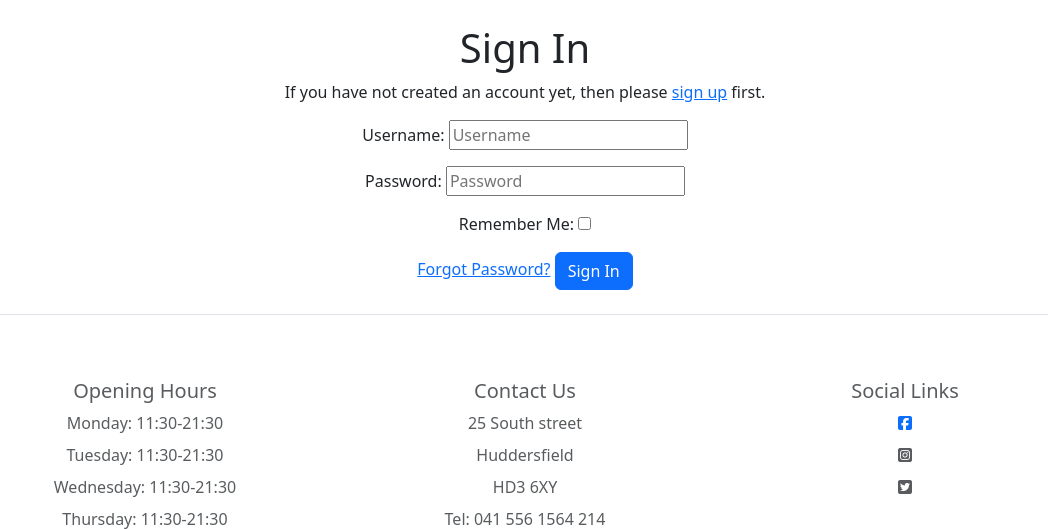
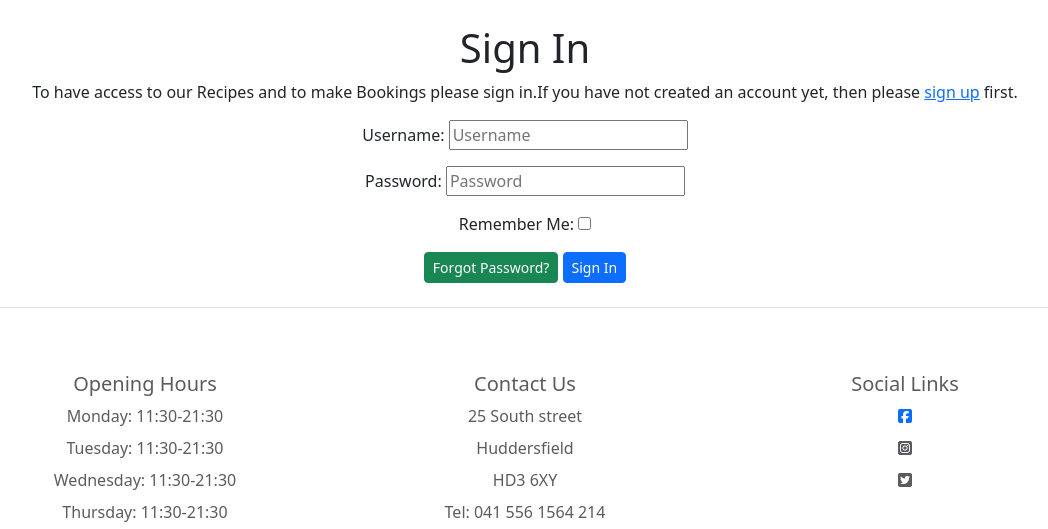
Before and after one commit to Code-Institute-Submissions/project4-ci, a Django app: page /accounts/login/ in a window 1280 px wide. Shown: the part 160-689 px from the top of the page, without its empty margins (115-1163 px from the left). Run offline with Django 3.2, Linux system fonts and the light colour scheme; some libraries are stand-ins or nearby versions.

Commit message:
reset password template

```diff
--- a/templates/account/login.html
+++ b/templates/account/login.html
@@ -31,7 +31,7 @@ for a {{ site_name }} account and sign in below:{% endblocktrans %}</p>
 {% include "socialaccount/snippets/login_extra.html" %}
 
 {% else %}
-<p>{% blocktrans %}If you have not created an account yet, then please
+<p>{% blocktrans %} To have access to our Recipes and to make Bookings please sign in.If you have not created an account yet, then please
 <a href="{{ signup_url }}">sign up</a> first.{% endblocktrans %}</p>
 {% endif %}
 
@@ -39,10 +39,10 @@ for a {{ site_name }} account and sign in below:{% endblocktrans %}</p>
   {% csrf_token %}
   {{ form.as_p }}
   {% if redirect_field_value %}
-  <input type="hidden" name="{{ redirect_field_name }}" value="{{ redirect_field_value }}" />
+  <input  type="hidden" name="{{ redirect_field_name }}" value="{{ redirect_field_value }}" />
   {% endif %}
-  <a class="button secondaryAction" href="{% url 'account_reset_password' %}">{% trans "Forgot Password?" %}</a>
-  <button class="primaryAction btn btn-primary" type="submit">{% trans "Sign In" %}</button>
+  <a class="btn btn-sm btn-success" href="{% url 'account_reset_password' %}">{% trans "Forgot Password?" %}</a>
+  <button class="primaryAction btn btn-sm btn-primary" type="submit">{% trans "Sign In" %}</button>
 </form>
 </div>
 </div>
--- a/the_smoking_goat/settings.py
+++ b/the_smoking_goat/settings.py
@@ -92,9 +92,11 @@ AUTHENTICATION_BACKENDS = [
     'allauth.account.auth_backends.AuthenticationBackend',
 ]
 
+EMAIL_BACKEND = 'django.core.mail.backends.console.EmailBackend'
+ACCOUNT_EMAIL_VERIFICATION = "none"
 LOGIN_REDIRECT_URL = '/'
 LOGOUT_REDIRECT_URL = '/'
-ACCOUNT_EMAIL_VERIFICATION = 'none'
+ACCOUNT_EMAIL_REQUIRED = True
 SITE_ID = 1
 # Database
 # https://docs.djangoproject.com/en/3.2/ref/settings/#databases
```
Also changed, not shown: booking/templates/booking/booking_detail.html (+5 -4 lines), templates/account/password_reset.html (+11 -3 lines).
